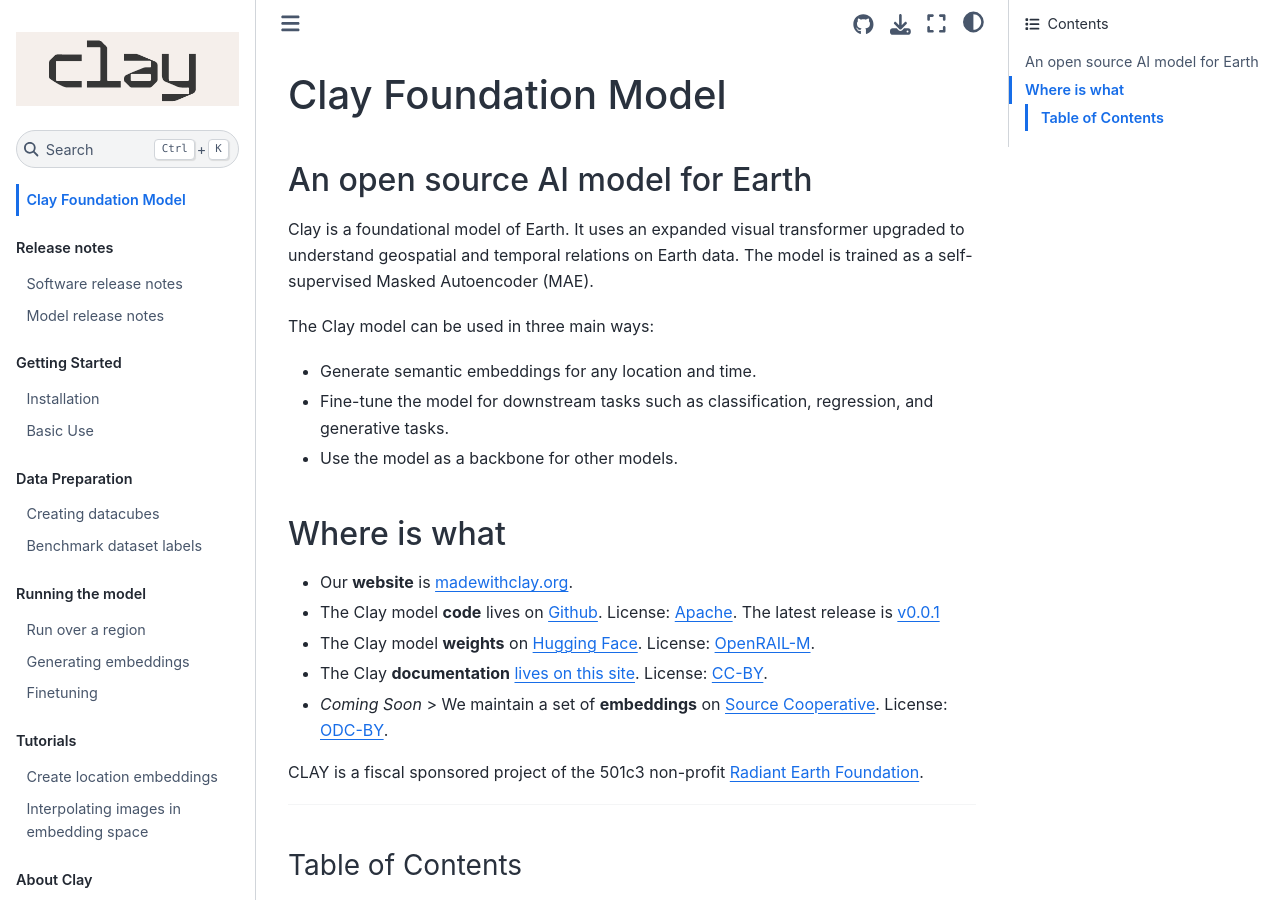
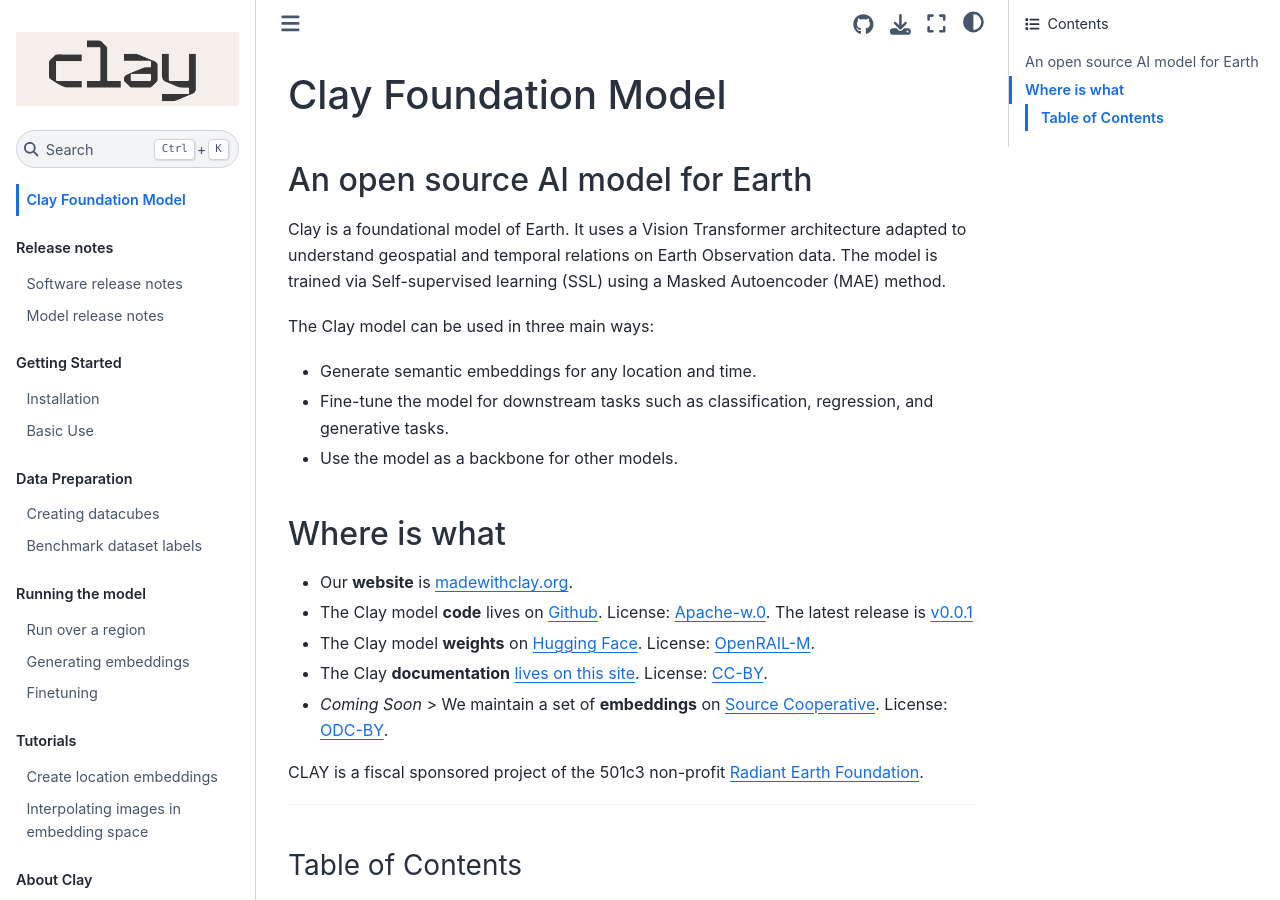
Before and after one commit to Clay-foundation/model, a Jupyter Book: the page built from docs/index.md, in a window 1280 px wide and 900 px high. Built offline with Jupyter Book 1.0.4 settings and Sphinx 7.4.7 and the Sphinx Book theme 1.1.4, drawn with Linux system fonts in a browser that asks for light colours; pages that are not in the unit, such as notebooks, are missing from menus.

Commit message:
Fix some link typos and edit wording on main index page

```diff
--- a/docs/index.md
+++ b/docs/index.md
@@ -2,7 +2,9 @@
 
 ## An open source AI model for Earth
 
-Clay is a foundational model of Earth. It uses an expanded visual transformer upgraded to understand geospatial and temporal relations on Earth data. The model is trained as a self-supervised Masked Autoencoder (MAE).
+Clay is a foundational model of Earth. It uses a Vision Transformer architecture adapted
+to understand geospatial and temporal relations on Earth Observation data. The model is
+trained via Self-supervised learning (SSL) using a Masked Autoencoder (MAE) method.
 
 The Clay model can be used in three main ways:
 - Generate semantic embeddings for any location and time.
@@ -13,12 +15,18 @@
 ## Where is what
 
 - Our **website** is [madewithclay.org](https://madewithclay.org).
-- The Clay model **code** lives on [Github](https://github.com/Clay-foundation/model). License: [Apache](https://github.com/Clay-foundation/model/LICENSE). The latest release is [v0.0.1](https://github.com/Clay-foundation/model/releases/tag/v0.0.1)
-- The Clay model **weights**  on [Hugging Face](https://huggingface.co/made-with-clay/Clay/). License: [OpenRAIL-M](https://github.com/Clay-foundation/model/blob/main/LICENSE-MODEL.md).
-- The Clay **documentation** [lives on this site](https://clay-foundation.github.io/model/intro.html). License: [CC-BY](http://creativecommons.org/licenses/by/4.0/).
-- *Coming Soon* > We maintain a set of **embeddings** on [Source Cooperative](https://beta.source.coop/clay/). License: [ODC-BY](https://opendatacommons.org/licenses/by/).
+- The Clay model **code** lives on [Github](https://github.com/Clay-foundation/model).
+  License: [Apache-w.0](https://github.com/Clay-foundation/model/blob/main/LICENSE).
+  The latest release is [v0.0.1](https://github.com/Clay-foundation/model/releases/tag/v0.0.1)
+- The Clay model **weights**  on [Hugging Face](https://huggingface.co/made-with-clay/Clay/).
+  License: [OpenRAIL-M](https://github.com/Clay-foundation/model/blob/main/LICENSE-MODEL.md).
+- The Clay **documentation** [lives on this site](https://clay-foundation.github.io/model/index.html).
+  License: [CC-BY](http://creativecommons.org/licenses/by/4.0/).
+- *Coming Soon* > We maintain a set of **embeddings** on [Source Cooperative](https://beta.source.coop/clay/).
+  License: [ODC-BY](https://opendatacommons.org/licenses/by/).
 
-CLAY is a fiscal sponsored project of the 501c3 non-profit [Radiant Earth Foundation](https://www.radiant.earth/).
+CLAY is a fiscal sponsored project of the 501c3 non-profit
+[Radiant Earth Foundation](https://www.radiant.earth).
 
 
 ---
```
